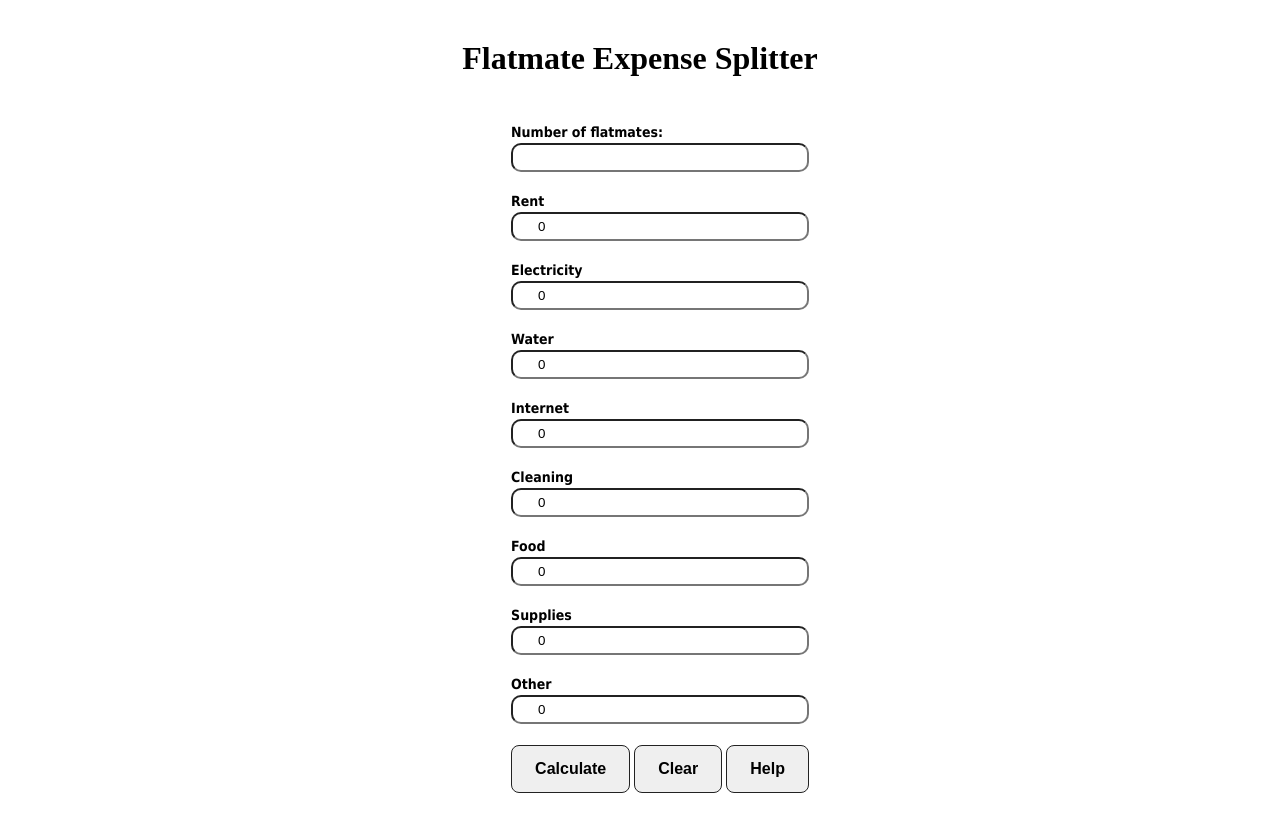
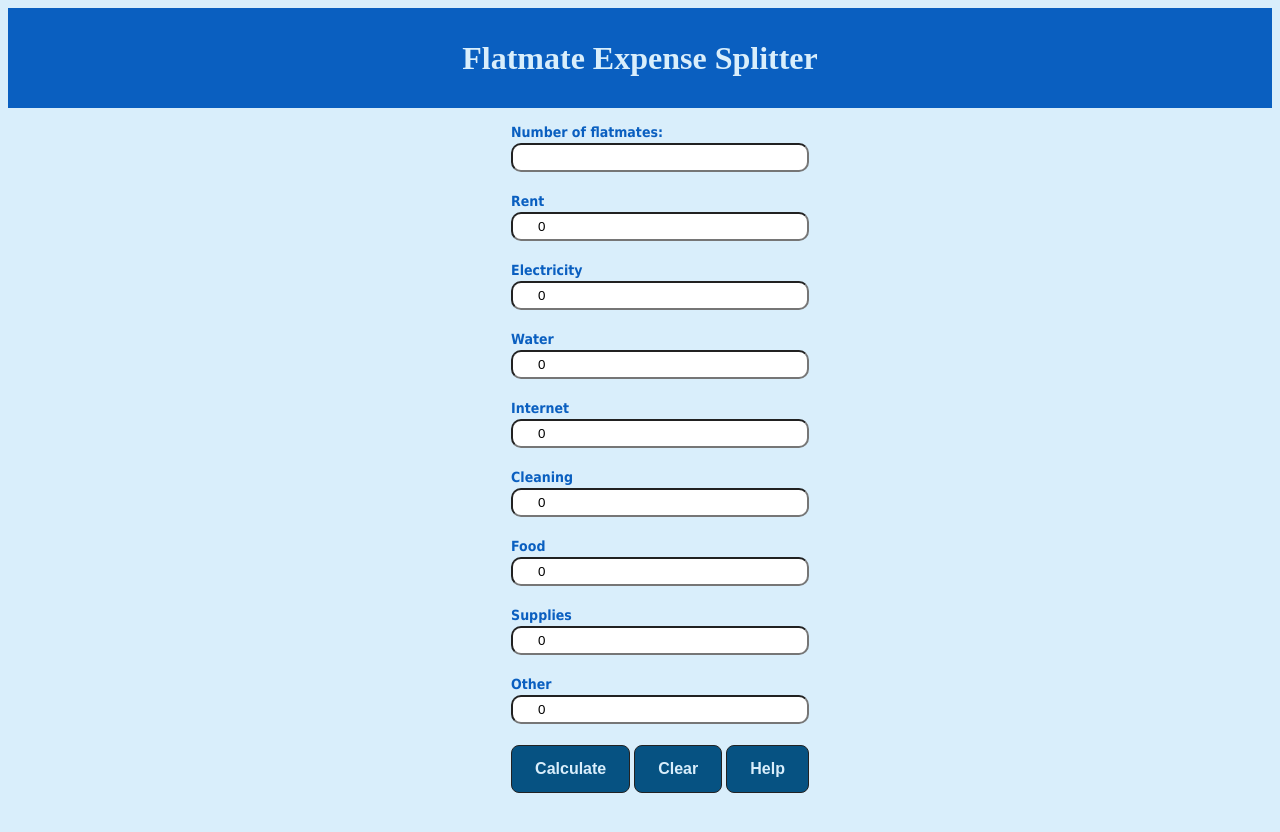
Before and after one commit to c-solia/isys3001-expense-splitter, a website: page index.html in a window 1280 px wide. Drawn offline with Linux system fonts and the light colour scheme.

Commit message:
CSS Colour Scheme Complete
User Story MSD424OL2-28
As a flatmate, I want the app to have an attractive colour scheme, so that it is nice to look at.

```diff
--- a/styles.css
+++ b/styles.css
@@ -34,6 +34,7 @@ label {
     font-weight: 600;
     display: flex;
     flex-direction: column;
+    color: #0a5fc0;
 }
 
 #header {
@@ -41,9 +42,12 @@ label {
     align-items: center;
     justify-content: center;
     height: 100px;
+    background-color: #0a5fc0;
 }
 
-
+h1 {
+    color: #d9eefb;
+}
 
 html {
     height: 100%;
@@ -51,12 +55,14 @@ html {
 
 body {
     min-height: 100%;
+    background-color: #d9eefb;
 }
 
 p {
     font-family: Tahoma, sans-serif;
     font-size: 14px;
     font-weight: 600;
+    color: #0a5fc0;
 }
 
 #submit, #clear, #instructions {
@@ -68,9 +74,13 @@ p {
     border-radius: 8px;
     padding: 13px 23px;
     border: 1px solid #222222;
+    background-color: #065282;
+    color: #d9eefb;
 }
 
-
+    #submit:hover, #clear:hover, #instructions:hover {
+        background-color: #429aff;
+    }
 
 /**====================Overlay code originated at w3schools.com and then modified START==================== */
 
```
